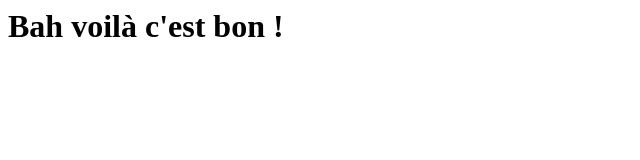
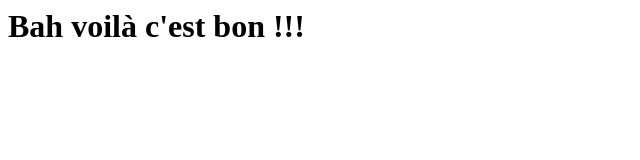
Before and after one commit to RoddickMhg/roddick.github.io, a plain HTML site: page index.html in a window 1280 px wide. Shown: the full height of the page, 0-640 px from the left. Drawn offline with Linux system fonts and the light colour scheme.

Commit message:
Update index.html

```diff
--- a/index.html
+++ b/index.html
@@ -1 +1 @@
-<h1>Bah voilà c'est bon !</h1>
+<h1>Bah voilà c'est bon !!!</h1>
```
